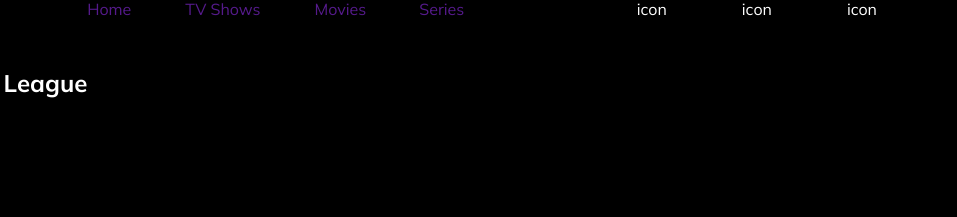
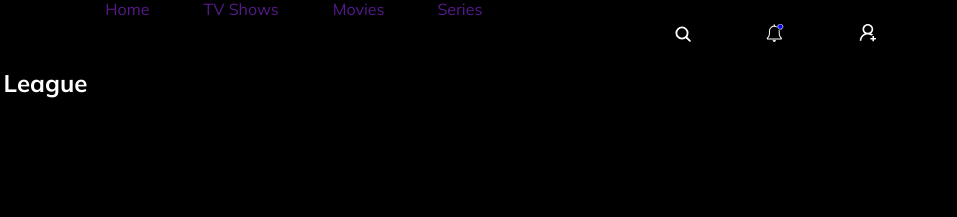
Before and after one commit to ArtemSv07/Justice-League, a plain HTML site: page index.html in a window 1280 px wide. Shown: the top 217 px of the page, 323-1280 px from the left. Drawn offline with nearby package versions, Linux system fonts and the light colour scheme.

Commit message:
add-header-svg

```diff
--- a/css/styles.css
+++ b/css/styles.css
@@ -51,6 +51,8 @@ a {
 }
 .header-icon-list {
   gap: 75px;
+  align-items: center;
+
 }
 
 .header-logo {
--- a/index.html
+++ b/index.html
@@ -53,14 +53,20 @@
         </nav>
 
         <ul class="header-icon-list flex">
-          <li class="header-icon-item">
-            <p>icon</p>
+            <li class="header-icon-item">
+            <svg class="header-icon-svg" height="18" width="18">
+                <use href="./images/icons.svg#icon-search"></use>
+            </svg>
           </li>
           <li class="header-icon-item">
-            <p>icon</p>
+            <svg class="header-icon-svg" height="18" width="18">
+                <use href="./images/icons.svg#icon-bells"></use>
+            </svg>
           </li>
           <li class="header-icon-item">
-            <p>icon</p>
+            <svg class="header-icon-svg" height="18" width="18">
+                <use href="./images/icons.svg#icon-person"></use>
+            </svg>
           </li>
         </ul>
       </div>
```
Also changed, not shown: images/icons.svg (added).
